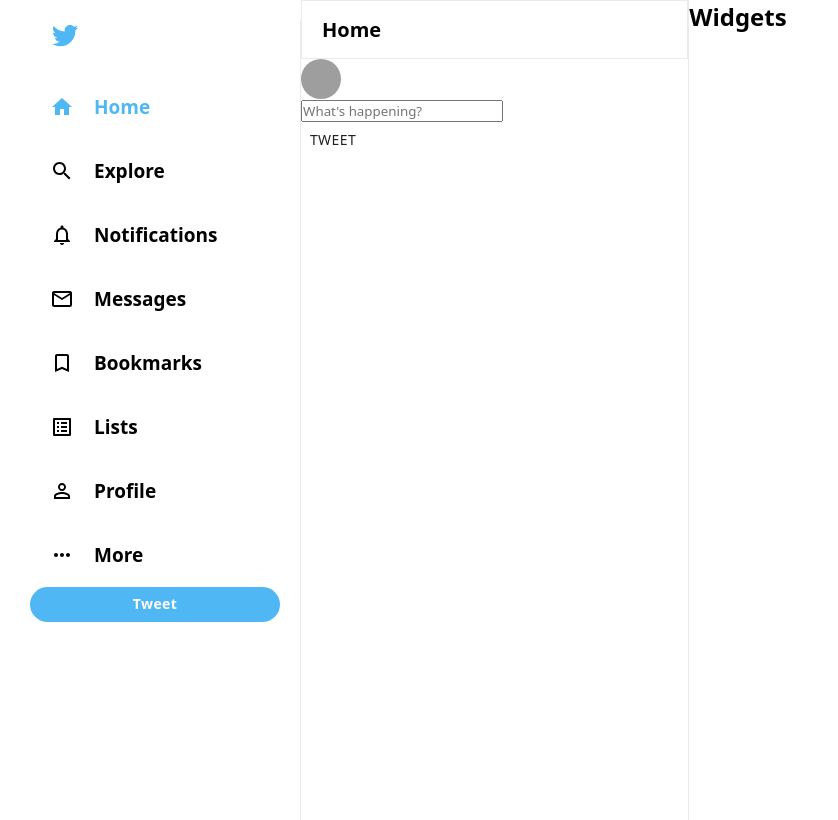
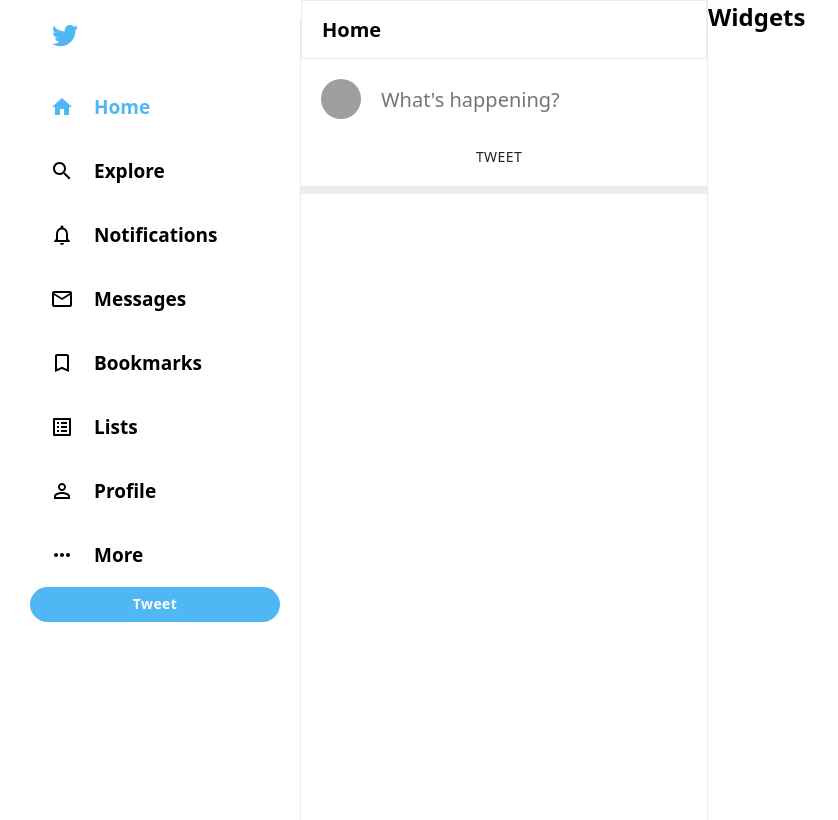
Before and after one commit to giaro710/react_twitter_clone, a React (Create React App) app: page / in a window 1280 px wide. Shown: the whole page, without its empty margins (0-838 px from the left). Built offline with nearby package versions, Linux system fonts and the light colour scheme; grey boxes are pictures that could not be loaded.

Commit message:
Adding style to the tweetbox component

```diff
--- a/src/components/Tweetbox.js
+++ b/src/components/Tweetbox.js
@@ -6,9 +6,14 @@
   return (
     <div className="tweetbox">
       <form>
-        <div className="tweetbox__input">
+        <div className="tweetbox__input-container">
           <Avatar src="https://images.unsplash.com/photo-1468011749792-10026eb12caf?ixlib=rb-1.2.1&ixid=eyJhcHBfaWQiOjEyMDd9&auto=format&fit=crop&w=1350&q=80" />
-          <input type="text" placeholder="What's happening?" />
+          <input
+            type="text"
+            placeholder="What's happening?"
+            className="tweetbox__input"
+          />
+          {/* <input type="text" placeholder="Enter an image url" /> */}
         </div>
         <Button>Tweet</Button>
       </form>
--- a/src/css/Tweetbox.css
+++ b/src/css/Tweetbox.css
@@ -0,0 +1,22 @@
+.tweetbox {
+  padding-bottom: 10px;
+  padding-right: 10px;
+  border-bottom: 8px solid var(--twitter-background);
+}
+
+.tweetbox > form {
+  display: flex;
+  flex-direction: column;
+}
+
+.tweetbox__input-container {
+  display: flex;
+  padding: 20px;
+}
+
+.tweetbox__input {
+  flex: 1;
+  margin-left: 20px;
+  font-size: 20px;
+  border: none;
+}
```
